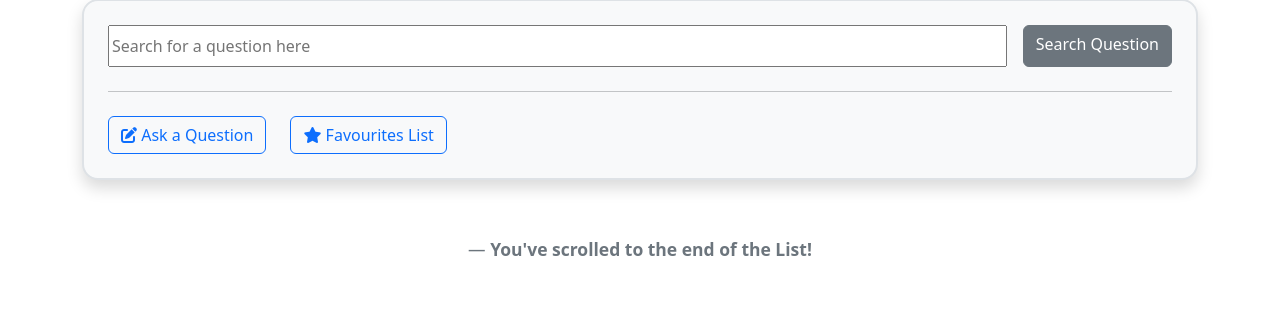
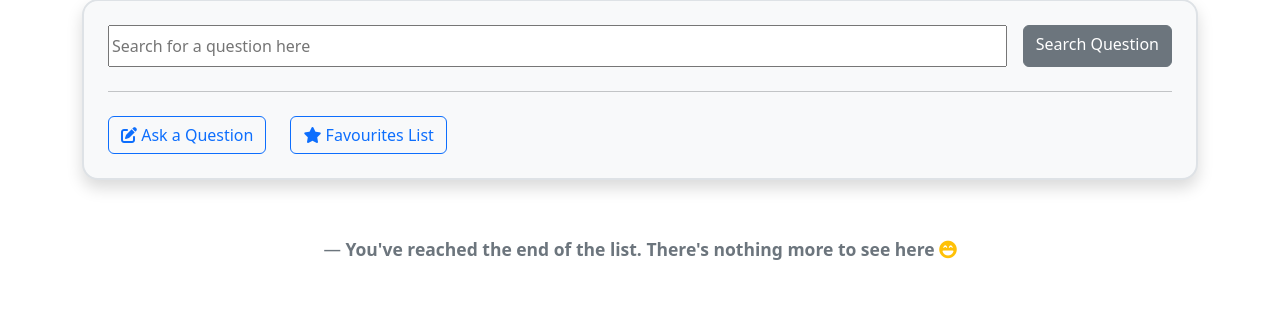
Before and after one commit to MidHunterX/GNOSIS, a Django app: page /home/ in a window 1280 px wide. Shown: the part 245-579 px from the top of the page. Run offline with Django 5.2, Linux system fonts and the light colour scheme; data that the repository does not hold is empty; some libraries are stand-ins or nearby versions.

Commit message:
🍽️ Updated: New End of List Footer Message

```diff
--- a/gnosis_app/templates/gnosis/favourites.html
+++ b/gnosis_app/templates/gnosis/favourites.html
@@ -29,6 +29,6 @@
 <br>
 <br>
 <blockquote class="blockquote text-center">
-  <footer class="blockquote-footer"> You've scrolled to the end of the List!</footer>
+  <footer class="blockquote-footer"><strong>You've reached the end of the list. There's nothing more to see here <i class="text-warning fas fa-face-laugh-beam"></i></strong></footer>
 </blockquote>
 {% endblock %}
--- a/gnosis_app/templates/gnosis/profilepage.html
+++ b/gnosis_app/templates/gnosis/profilepage.html
@@ -67,6 +67,6 @@
 <br>
 
 <blockquote class="blockquote text-center">
-  <footer class="blockquote-footer"> You've scrolled to the end of the List!</footer>
+  <footer class="blockquote-footer"><strong>You've reached the end of the list. There's nothing more to see here <i class="text-warning fas fa-face-laugh-beam"></i></strong></footer>
 </blockquote>
 {% endblock %}
--- a/gnosis_app/templates/gnosis/ques_generated.html
+++ b/gnosis_app/templates/gnosis/ques_generated.html
@@ -149,7 +149,7 @@
 <br>
 <br>
 <blockquote class="blockquote text-center">
-  <footer class="blockquote-footer"><strong>You've scrolled to the end of the List!</strong></footer>
+  <footer class="blockquote-footer"><strong>You've reached the end of the list. There's nothing more to see here <i class="text-warning fas fa-face-laugh-beam"></i></strong></footer>
 </blockquote>
 
 {% endblock %}
--- a/gnosis_app/templates/gnosis/ques_list.html
+++ b/gnosis_app/templates/gnosis/ques_list.html
@@ -94,7 +94,7 @@
   <br>
   <br>
   <blockquote class="blockquote text-center">
-    <footer class="blockquote-footer"><strong>You've scrolled to the end of the List!</strong></footer>
+    <footer class="blockquote-footer"><strong>You've reached the end of the list. There's nothing more to see here <i class="text-warning fas fa-face-laugh-beam"></i></strong></footer>
   </blockquote>
 </body>
 {% endblock %}
--- a/gnosis_app/templates/gnosis/ques_query.html
+++ b/gnosis_app/templates/gnosis/ques_query.html
@@ -40,7 +40,7 @@
 <br>
 <br>
 <blockquote class="blockquote text-center">
-  <footer class="blockquote-footer"><strong>You've scrolled to the end of the List!</strong></footer>
+  <footer class="blockquote-footer"><strong>You've reached the end of the list. There's nothing more to see here <i class="text-warning fas fa-face-laugh-beam"></i></strong></footer>
 </blockquote>
 
 {% endblock %}
```
